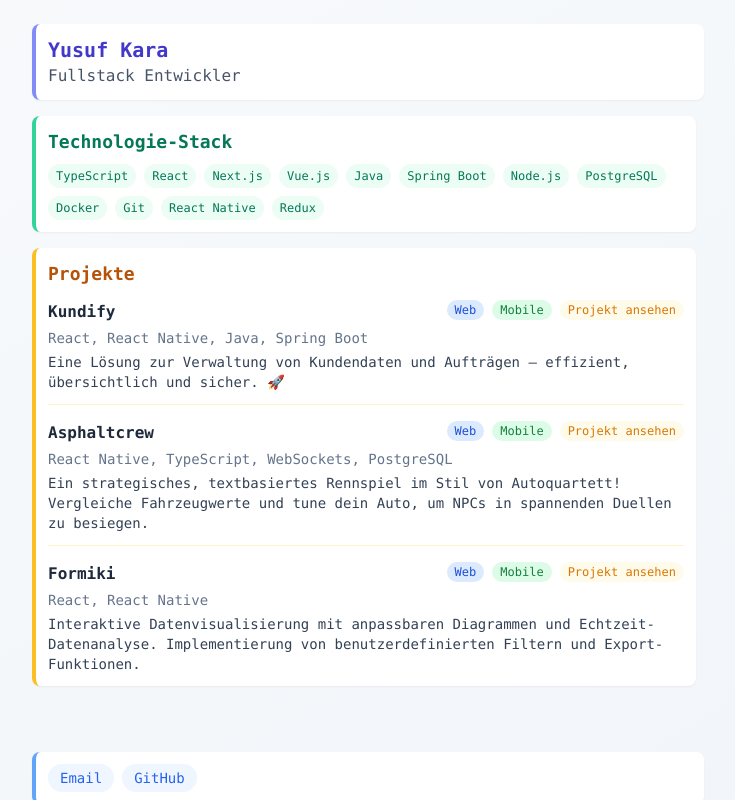
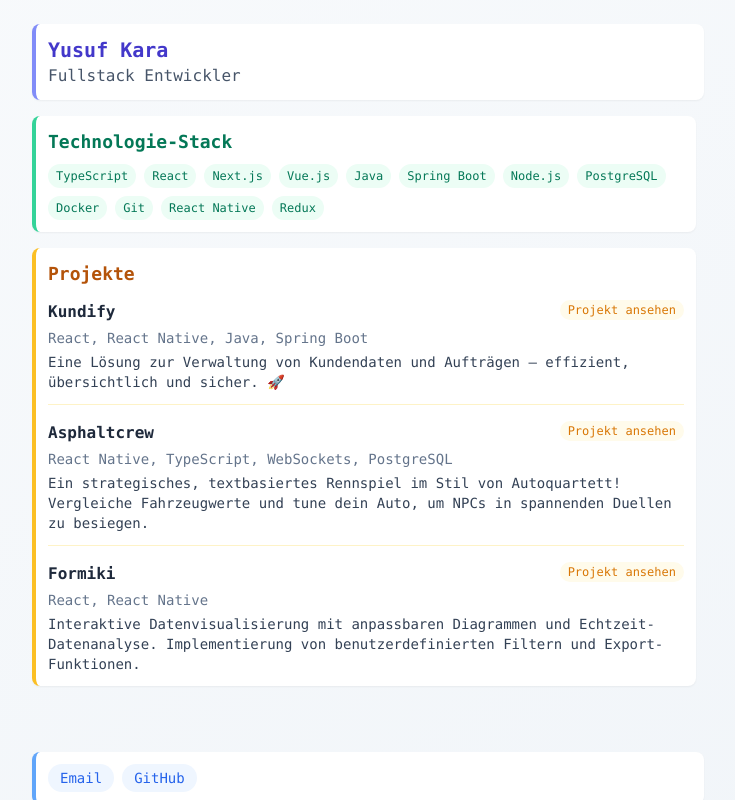
Before and after one commit to iamyusufkara/portfolio, a Next.js app: page / in a window 1280 px wide. Shown: the whole page, without its empty margins (272-1007 px from the left). Built offline with nearby package versions, Linux system fonts and the light colour scheme.

Commit message:
Little change

```diff
--- a/src/app/page.tsx
+++ b/src/app/page.tsx
@@ -44,10 +44,6 @@ export default function Portfolio() {
               <div className="flex justify-between items-start mb-1">
                 <h3 className="font-bold text-slate-800">Kundify</h3>
                 <div className="flex items-center gap-2">
-                  <span className="px-2 py-0.5 bg-blue-100 text-blue-700 rounded-full text-xs font-medium">Web</span>
-                  <span className="px-2 py-0.5 bg-green-100 text-green-700 rounded-full text-xs font-medium">
-                    Mobile
-                  </span>
                   <Link
                     href="https://kundify.de"
                     className="text-xs px-2 py-0.5 bg-amber-50 text-amber-600 rounded-full hover:bg-amber-100 transition-colors"
@@ -67,10 +63,6 @@ export default function Portfolio() {
               <div className="flex justify-between items-start mb-1">
                 <h3 className="font-bold text-slate-800">Asphaltcrew</h3>
                 <div className="flex items-center gap-2">
-                <span className="px-2 py-0.5 bg-blue-100 text-blue-700 rounded-full text-xs font-medium">Web</span>
-                  <span className="px-2 py-0.5 bg-green-100 text-green-700 rounded-full text-xs font-medium">
-                    Mobile
-                  </span>
                   <Link
                     href="https://example.com/taskmanager"
                     className="text-xs px-2 py-0.5 bg-amber-50 text-amber-600 rounded-full hover:bg-amber-100 transition-colors"
@@ -90,10 +82,6 @@ export default function Portfolio() {
               <div className="flex justify-between items-start mb-1">
                 <h3 className="font-bold text-slate-800">Formiki</h3>
                 <div className="flex items-center gap-2">
-                  <span className="px-2 py-0.5 bg-blue-100 text-blue-700 rounded-full text-xs font-medium">Web</span>
-                  <span className="px-2 py-0.5 bg-green-100 text-green-700 rounded-full text-xs font-medium">
-                    Mobile
-                  </span>
                   <Link
                     href="https://example.com/analytics"
                     className="text-xs px-2 py-0.5 bg-amber-50 text-amber-600 rounded-full hover:bg-amber-100 transition-colors"
```
